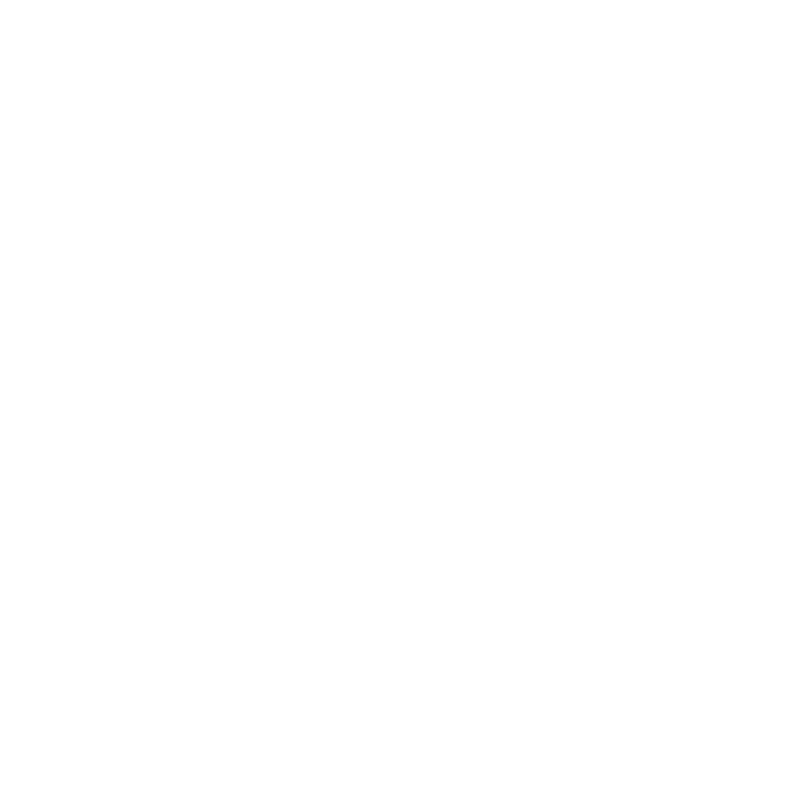
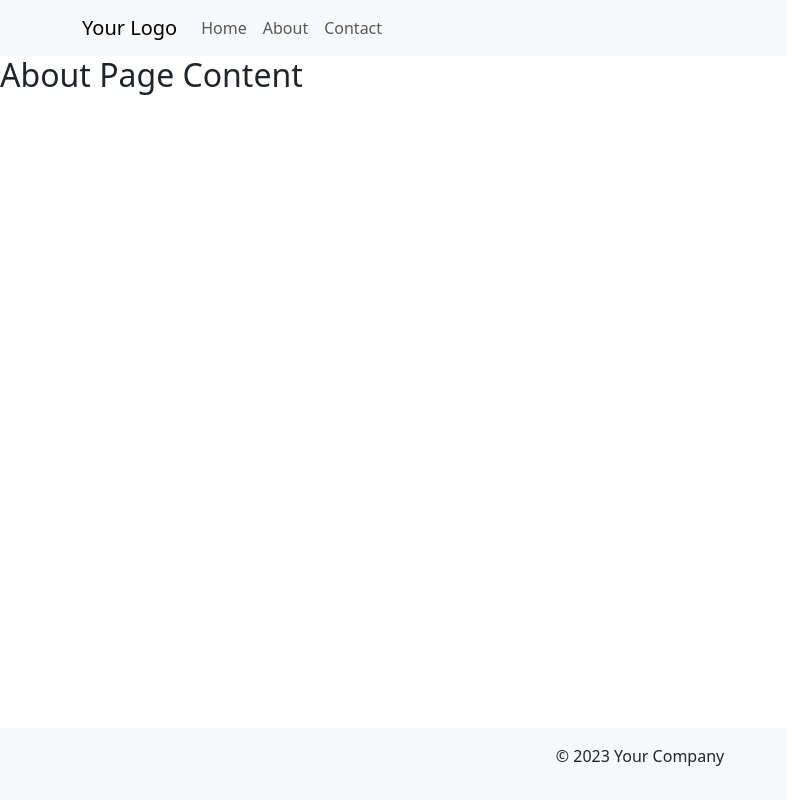
Before and after one commit to Alopoyon/Secure_Web, a Vue app in the folder client/: page /about in a window 1280 px wide. Before the commit this address had no page. Shown: the whole page, without its empty margins (0-787 px from the left). Built offline with nearby package versions, Linux system fonts and the light colour scheme.

Commit message:
Setting up layout of website

```diff
--- a/client/src/components/Header.vue
+++ b/client/src/components/Header.vue
@@ -18,13 +18,13 @@
           <div class="collapse navbar-collapse" id="navbarNav">
             <ul class="navbar-nav ml-auto">
               <li class="nav-item">
-                <a class="nav-link" href="#">Home</a>
+                <router-link class="nav-link" to="/">Home</router-link>
               </li>
               <li class="nav-item">
-                <a class="nav-link" href="#">About</a>
+                <router-link class="nav-link" to="/about">About</router-link>
               </li>
               <li class="nav-item">
-                <a class="nav-link" href="#">Contact</a>
+                <router-link class="nav-link" to="/contacts">Contact</router-link>
               </li>
             </ul>
           </div>
@@ -34,6 +34,7 @@
   </template>
 
   <script>
+  import { RouterLink } from 'vue-router';
   export default {
     // Header component logic goes here
   };
--- a/client/src/main.js
+++ b/client/src/main.js
@@ -1,5 +1,4 @@
 import { createApp } from 'vue'
-// import './style.css'
 import App from './App.vue'
 import router from './router'
 
--- a/client/src/router/index.js
+++ b/client/src/router/index.js
@@ -1,17 +1,27 @@
-import { createRouter,createWebHistory } from 'vue-router';
+import { createRouter,createWebHistory } from 'vue-router'
 import StandardLayout from '@/layouts/StandardLayout.vue';
-import Login from '@/views/Login.vue';
-import Register from '@/views/Register.vue';
+import Login from '@/views/Login.vue'
+import Register from '@/views/Register.vue'
 
 const routeDef = [
     {
-      name: 'Home',
+      name: 'Main',
       path: '/',
       component: StandardLayout,
       children: [{
+        name: 'Home',
         path: '',
         component: () => import('@/views/Home.vue'),
-      }],
+      }, {
+        name: 'About',
+        path: '/about',
+        component: () => import('@/views/About.vue'),
+      }, {
+        name: 'Contact',
+        path: '/contacts',
+        component: () => import('@/views/Contact.vue'),
+      }
+    ],
       componentName: 'Home' },
     {
       name: 'Login',
--- /dev/null
+++ b/client/src/views/About.vue
@@ -0,0 +1,7 @@
+<template>
+     <h2>About Page Content</h2>
+</template>
+
+<script>
+
+</script>
--- /dev/null
+++ b/client/src/views/Contact.vue
@@ -0,0 +1,7 @@
+<template>
+    <h2>Contact Page Content</h2>
+</template>
+
+<script>
+
+</script>
```
